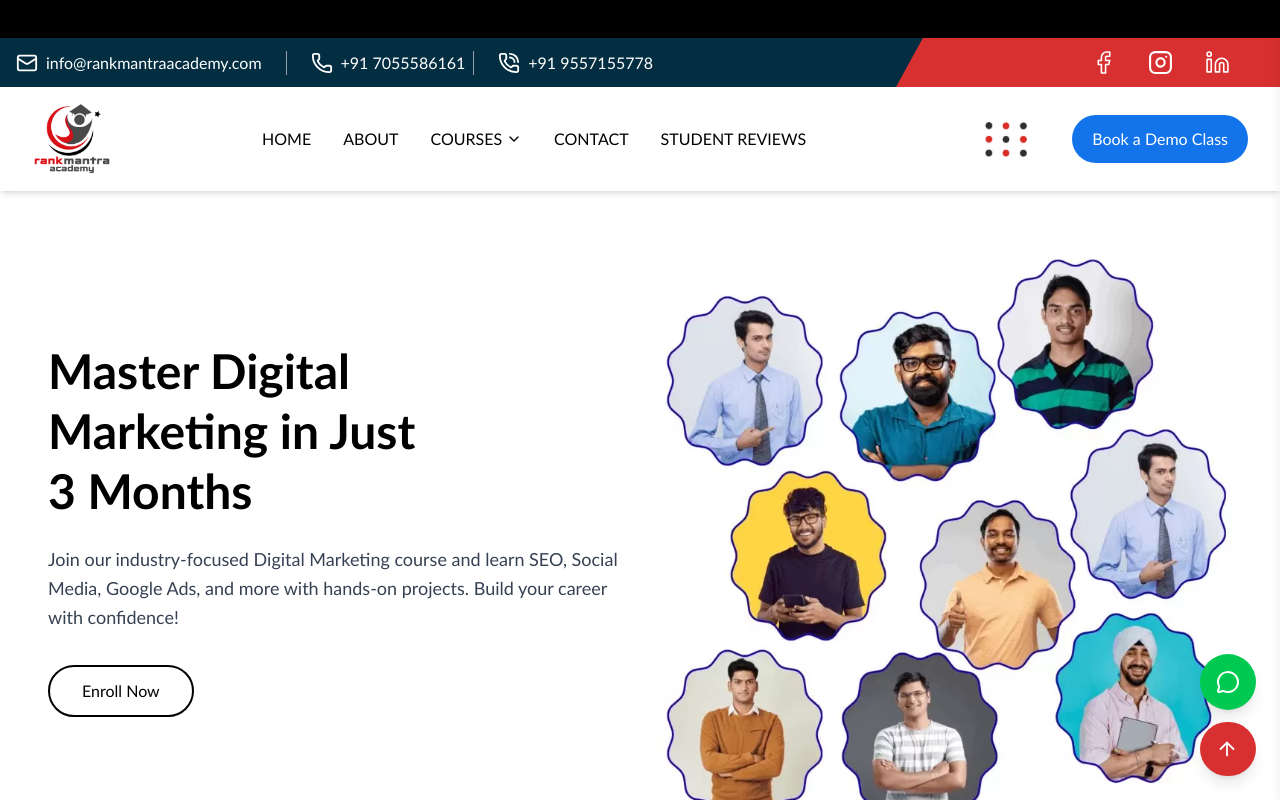
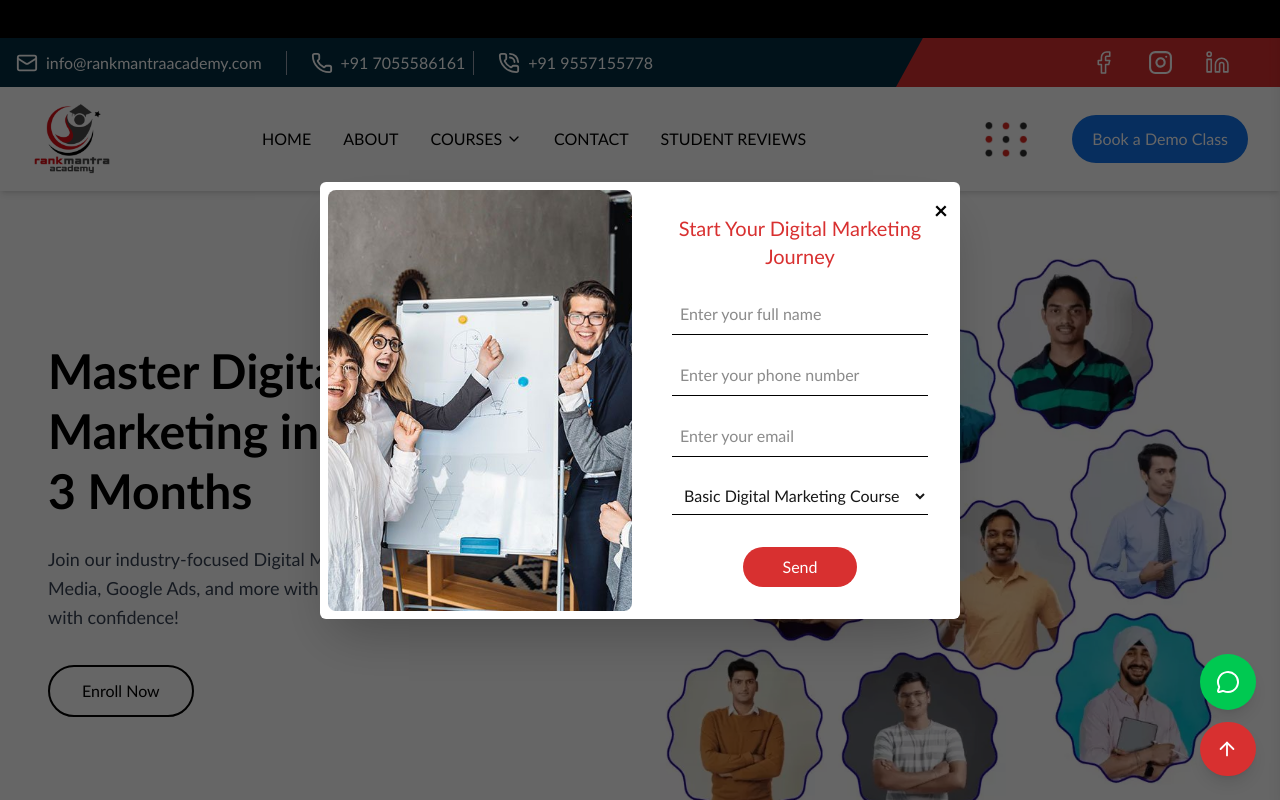
Before and after one commit to Shvm0032/rankmantraacademy, a Next.js app: page / in a window 1280 px wide. Both pictures are taken after a click on the button "Enroll Now". Shown: the top 800 px of the page. Built offline with nearby package versions, Linux system fonts and the light colour scheme.

Commit message:
letest code push

```diff
--- a/components/home/HeroHome.jsx
+++ b/components/home/HeroHome.jsx
@@ -1,10 +1,16 @@
 "use client";
 import Image from "next/image";
 import img from "@/public/home/heroHome.webp";
+import PopupForm from "../layout/PopupForm";
+import { useState } from "react";
 
 export default function HeroHome() {
+    const [showPopUp, setShowPopUp] = useState(false)
     return (
         <section className="w-full bg-white  overflow-hidden py-8 md:py-0">
+            {
+                showPopUp ? <PopupForm onClose={() => setShowPopUp(false)} /> : null
+            }
             <div className="container max-w-7xl mx-auto flex flex-col md:flex-row items-center justify-between px-6 md:px-12 gap-10">
 
                 {/* LEFT SIDE CONTENT */}
@@ -19,7 +25,9 @@ export default function HeroHome() {
                         career with confidence!
                     </p>
 
-                    <button className="bg-white text-black border-2 border-black cursor-pointer hover:border-[#D83030] rounded-full px-8 py-3 font-medium hover:bg-[#D83030] hover:text-white transition-all">
+                    <button
+                    onClick={() => setShowPopUp(true)}
+                     className="bg-white text-black border-2 border-black cursor-pointer hover:border-[#D83030] rounded-full px-8 py-3 font-medium hover:bg-[#D83030] hover:text-white transition-all">
                         Enroll Now
                     </button>
                 </div>
--- a/components/home/HomeAbout.jsx
+++ b/components/home/HomeAbout.jsx
@@ -1,8 +1,10 @@
+"use client"
 import React from "react";
 import Image from "next/image";
 import aboutImg from "@/public/home/homeAboutsectionImage.webp";
-
+import { useRouter } from "next/navigation";
 const HomeAbout = () => {
+    const router = useRouter()
     return (
         <section className="bg-[#fff9f6] py-8 px-4 md:py-16">
             <div className="flex items-center justify-center flex-col">
@@ -48,7 +50,9 @@ const HomeAbout = () => {
                         your goals.
                     </p>
 
-                    <button className="bg-[#D83030] cursor-pointer text-white px-6 py-3 rounded-full font-semibold hover:bg-[#D83030] transition duration-300">
+                    <button
+                    onClick={() => router.push("/about")}
+                     className="bg-[#D83030] cursor-pointer text-white px-6 py-3 rounded-full font-semibold hover:bg-[#D83030] transition duration-300">
                         Learn More
                     </button>
                 </div>
--- a/components/home/HomeCourses.jsx
+++ b/components/home/HomeCourses.jsx
@@ -1,3 +1,4 @@
+"use client"
 import React from "react";
 import Image from "next/image";
 
@@ -5,6 +6,7 @@ import course1 from "@/public/home/course1.webp";
 import course2 from "@/public/home/course2.webp";
 import course3 from "@/public/home/course3.webp";
 import Link from "next/link";
+
 
 const courses = [
     {
@@ -73,6 +75,7 @@ const HomeCourses = () => {
                                 </p>
                                 <Link
                                 href={course.slug}
+
                                 className="bg-[#D83030] cursor-pointer text-white px-6 py-3 rounded-full font-semibold hover:bg-[#b82929] transition duration-300">
                                     Learn More
                                 </Link>
--- a/components/home/HomeWhyChooseUs.jsx
+++ b/components/home/HomeWhyChooseUs.jsx
@@ -1,6 +1,9 @@
+"use client"
 import React from "react";
 import { BookOpen, Briefcase, HandCoins, SquareUserRound } from "lucide-react";
+import { useRouter } from "next/navigation";
 const HomeWhyChooseUs = () => {
+    const route = useRouter()
     return (
         <section className="bg-[#fff9f6] py-8  md:py-16">
             <div className="max-w-7xl mx-auto px-6 lg:px-12">
@@ -40,7 +43,9 @@ const HomeWhyChooseUs = () => {
                             their goals.
                         </p>
 
-                        <button className="bg-[#D83030] cursor-pointer text-white px-6 py-3 rounded-full font-semibold hover:bg-[#b82929] transition duration-300">
+                        <button
+                        onClick={() => route.push("/course/basic-digital-marketing-course")}
+                        className="bg-[#D83030] cursor-pointer text-white px-6 py-3 rounded-full font-semibold hover:bg-[#b82929] transition duration-300">
                             Explore Our Courses
                         </button>
                     </div>
--- /dev/null
+++ b/components/layout/PopupForm.jsx
@@ -0,0 +1,92 @@
+"use client";
+import { useState } from "react";
+import Image from "next/image";
+import img from "@/public/PopupImage.jpg"
+
+export default function PopupForm({onClose}) {
+
+    return (
+        <>
+
+            <div className="fixed inset-0 bg-black/60 flex justify-center items-center z-50">
+                <div className="bg-white rounded-md shadow-2xl w-[90%] md:w-[60%] lg:w-[50%] relative overflow-hidden">
+                    {/* Close Button */}
+                    <button
+                        onClick={() => onClose()}
+                        className="absolute top-3 cursor-pointer right-3 text-black text-2xl font-bold hover:text-red-600"
+                    >
+                        &times;
+                    </button>
+
+                    <div className="grid md:grid-cols-2">
+                        {/* Left Image */}
+                        <div className="hidden md:block p-2">
+                            <Image
+                                src={img}
+                                alt="Marketing Team"
+                                width={500}
+                                height={500}
+                                className="object-cover h-full w-full rounded-lg "
+                            />
+                        </div>
+
+                        {/* Right Form */}
+                        <div className="p-8 flex flex-col justify-center">
+                            <h2 className="text-xl font-medium text-[#D83030] mb-6 text-center">
+                                Start Your Digital Marketing Journey
+                            </h2>
+
+                            <form className="space-y-5">
+                                <div>
+
+                                    <input
+                                        type="text"
+                                        placeholder="Enter your full name"
+                                        className="w-full border-b border-black focus:outline-none focus:border-[#D83030] p-2"
+                                    />
+                                </div>
+
+                                <div>
+                                    <input
+                                        type="tel"
+                                        placeholder="Enter your phone number"
+                                        className="w-full border-b border-black focus:outline-none focus:border-[#D83030] p-2"
+                                    />
+                                </div>
+
+                                <div>
+
+                                    <input
+                                        type="email"
+                                        placeholder="Enter your email"
+                                        className="w-full border-b border-black focus:outline-none focus:border-[#D83030] p-2"
+                                    />
+                                </div>
+
+                                <div>
+                                    <select
+                                        className="w-full border-b border-black focus:outline-none focus:border-[#D83030] p-2"
+                                    >
+                                        <option disabled>Select Course</option>
+                                        <option value="Basic Digital Marketing Course"> Basic Digital Marketing Course</option>
+                                        <option value="Advance Digital Marketing Course"> Advance Digital Marketing Course</option>
+                                        <option value="Performance Marketing Course"> Performance Marketing Course</option>
+                                        <option>Google Ads</option>
+                                    </select>
+                                </div>
+                                <div className="text-center pt-3">
+                                    <button
+                                        type="submit"
+                                        className="bg-[#D83030] text-white px-10 py-2 rounded-full hover:bg-red-700 transition-all duration-200"
+                                    >
+                                        Send
+                                    </button>
+                                </div>
+                            </form>
+                        </div>
+                    </div>
+                </div>
+            </div>
+        </>
+    );
+}
```
Also changed, not shown: public/PopupImage.jpg (added).
